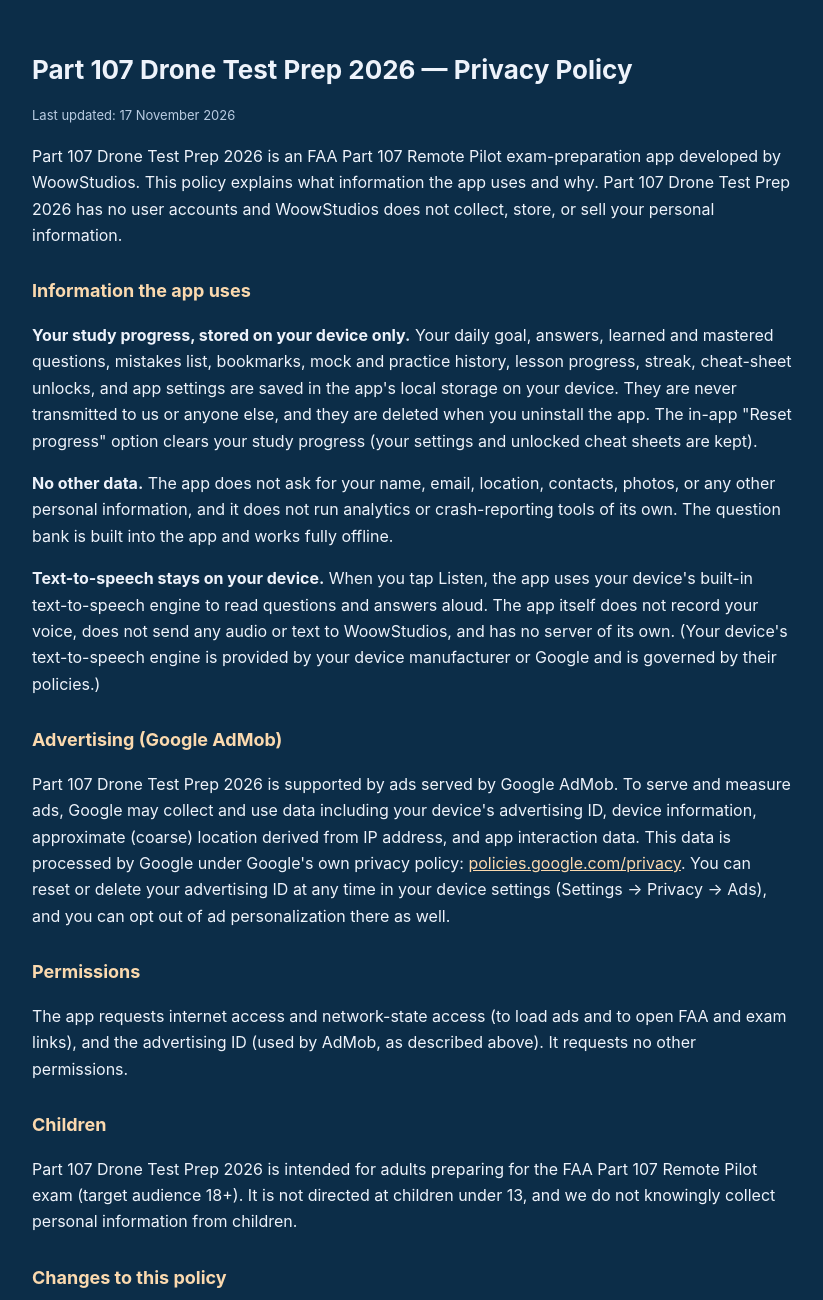
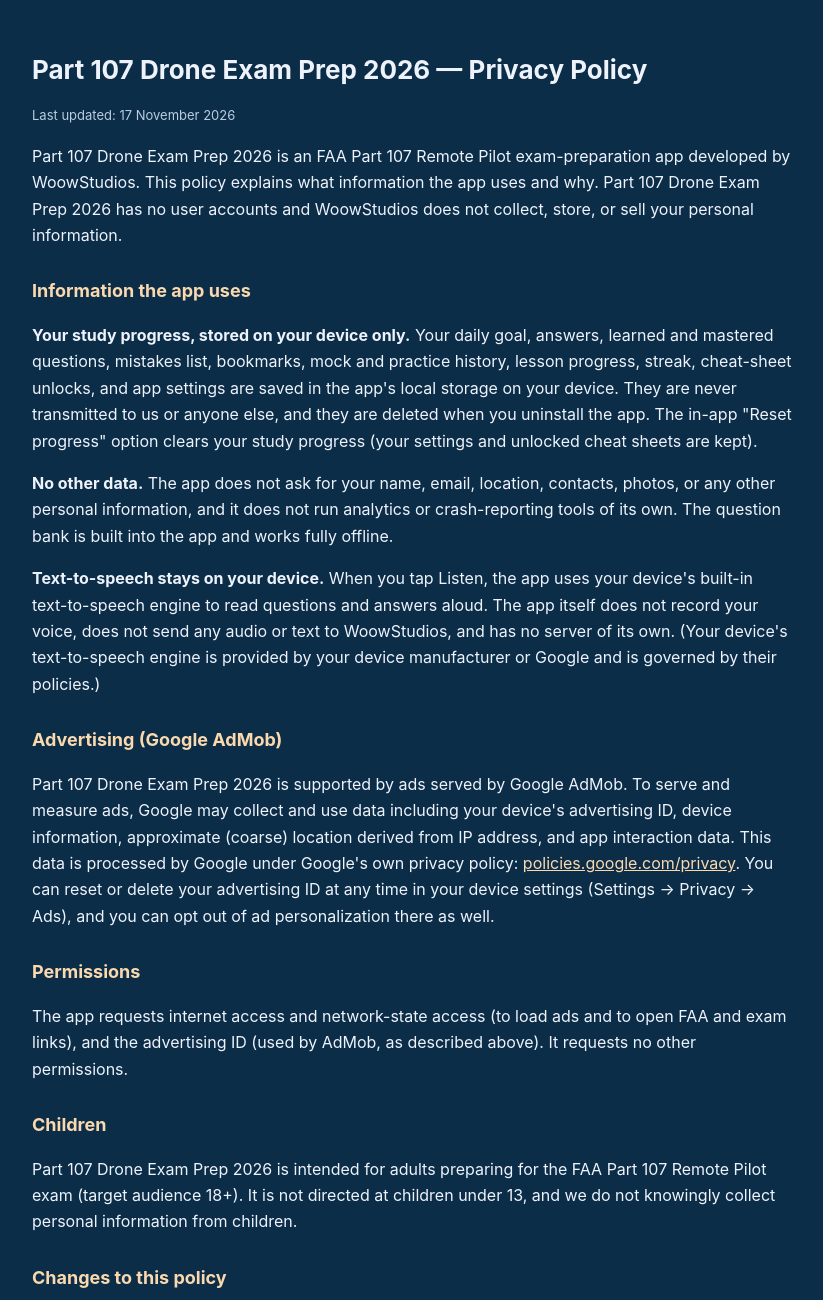
Before and after one commit to evermoredesire/evermoredesire.github.io, a plain HTML site: page part-107/privacy.html in a window 1280 px wide. Shown: the top 1300 px of the page, without its empty margins (228-1051 px from the left). Drawn offline with Linux system fonts and the light colour scheme.

```diff
--- a/part-107/privacy.html
+++ b/part-107/privacy.html
@@ -3,7 +3,7 @@
 <head>
 <meta charset="utf-8">
 <meta name="viewport" content="width=device-width, initial-scale=1">
-<title>Part 107 Drone Test Prep 2026 — Privacy Policy</title>
+<title>Part 107 Drone Exam Prep 2026 — Privacy Policy</title>
 <style>
   body{font-family:-apple-system,"Segoe UI",Roboto,Arial,sans-serif;background:#0C2D48;color:#EEF3FB;margin:0;padding:32px 20px;line-height:1.65}
   main{max-width:760px;margin:0 auto}
@@ -15,10 +15,10 @@
 </head>
 <body>
 <main>
-<h1>Part 107 Drone Test Prep 2026 — Privacy Policy</h1>
+<h1>Part 107 Drone Exam Prep 2026 — Privacy Policy</h1>
 <p class="upd">Last updated: 17 November 2026</p>
 
-<p>Part 107 Drone Test Prep 2026 is an FAA Part 107 Remote Pilot exam-preparation app developed by WoowStudios. This policy explains what information the app uses and why. Part 107 Drone Test Prep 2026 has no user accounts and WoowStudios does not collect, store, or sell your personal information.</p>
+<p>Part 107 Drone Exam Prep 2026 is an FAA Part 107 Remote Pilot exam-preparation app developed by WoowStudios. This policy explains what information the app uses and why. Part 107 Drone Exam Prep 2026 has no user accounts and WoowStudios does not collect, store, or sell your personal information.</p>
 
 <h2>Information the app uses</h2>
 <p><strong>Your study progress, stored on your device only.</strong> Your daily goal, answers, learned and mastered questions, mistakes list, bookmarks, mock and practice history, lesson progress, streak, cheat-sheet unlocks, and app settings are saved in the app's local storage on your device. They are never transmitted to us or anyone else, and they are deleted when you uninstall the app. The in-app "Reset progress" option clears your study progress (your settings and unlocked cheat sheets are kept).</p>
@@ -26,13 +26,13 @@
 <p><strong>Text-to-speech stays on your device.</strong> When you tap Listen, the app uses your device's built-in text-to-speech engine to read questions and answers aloud. The app itself does not record your voice, does not send any audio or text to WoowStudios, and has no server of its own. (Your device's text-to-speech engine is provided by your device manufacturer or Google and is governed by their policies.)</p>
 
 <h2>Advertising (Google AdMob)</h2>
-<p>Part 107 Drone Test Prep 2026 is supported by ads served by Google AdMob. To serve and measure ads, Google may collect and use data including your device's advertising ID, device information, approximate (coarse) location derived from IP address, and app interaction data. This data is processed by Google under Google's own privacy policy: <a href="https://policies.google.com/privacy">policies.google.com/privacy</a>. You can reset or delete your advertising ID at any time in your device settings (Settings → Privacy → Ads), and you can opt out of ad personalization there as well.</p>
+<p>Part 107 Drone Exam Prep 2026 is supported by ads served by Google AdMob. To serve and measure ads, Google may collect and use data including your device's advertising ID, device information, approximate (coarse) location derived from IP address, and app interaction data. This data is processed by Google under Google's own privacy policy: <a href="https://policies.google.com/privacy">policies.google.com/privacy</a>. You can reset or delete your advertising ID at any time in your device settings (Settings → Privacy → Ads), and you can opt out of ad personalization there as well.</p>
 
 <h2>Permissions</h2>
 <p>The app requests internet access and network-state access (to load ads and to open FAA and exam links), and the advertising ID (used by AdMob, as described above). It requests no other permissions.</p>
 
 <h2>Children</h2>
-<p>Part 107 Drone Test Prep 2026 is intended for adults preparing for the FAA Part 107 Remote Pilot exam (target audience 18+). It is not directed at children under 13, and we do not knowingly collect personal information from children.</p>
+<p>Part 107 Drone Exam Prep 2026 is intended for adults preparing for the FAA Part 107 Remote Pilot exam (target audience 18+). It is not directed at children under 13, and we do not knowingly collect personal information from children.</p>
 
 <h2>Changes to this policy</h2>
 <p>If this policy changes, the updated version will be posted on this page with a new "Last updated" date.</p>
```
